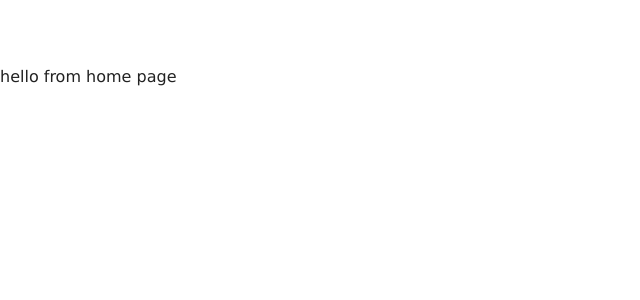
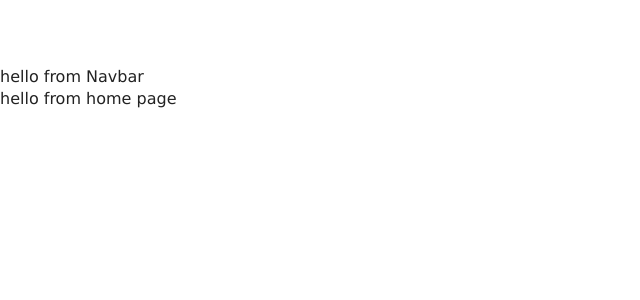
Before and after one commit to ghadachebbi/react-resort-project, a React (Create React App) app: page / in a window 1280 px wide. Shown: the top 300 px of the page, without its empty margins (0-640 px from the left). Built offline with nearby package versions, Linux system fonts and the light colour scheme.

Commit message:
Add Navbar component

```diff
--- a/src/App.js
+++ b/src/App.js
@@ -5,10 +5,12 @@
 import Rooms from "./pages/Rooms";
 import SingleRoom from "./pages/SingleRoom";
 import Error from "./pages/Error";
+import Navbar from "./components/Navbar.js";
 
 function App() {
   return (
     <>
+      <Navbar />
       <Link to="/"></Link>
       <Switch>
         <Route exact path="/" component={Home} />
--- /dev/null
+++ b/src/components/Navbar.js
@@ -0,0 +1,7 @@
+import React, { Component } from "react";
+
+export default class Navbar extends Component {
+  render() {
+    return <div>hello from Navbar</div>;
+  }
+}
```
